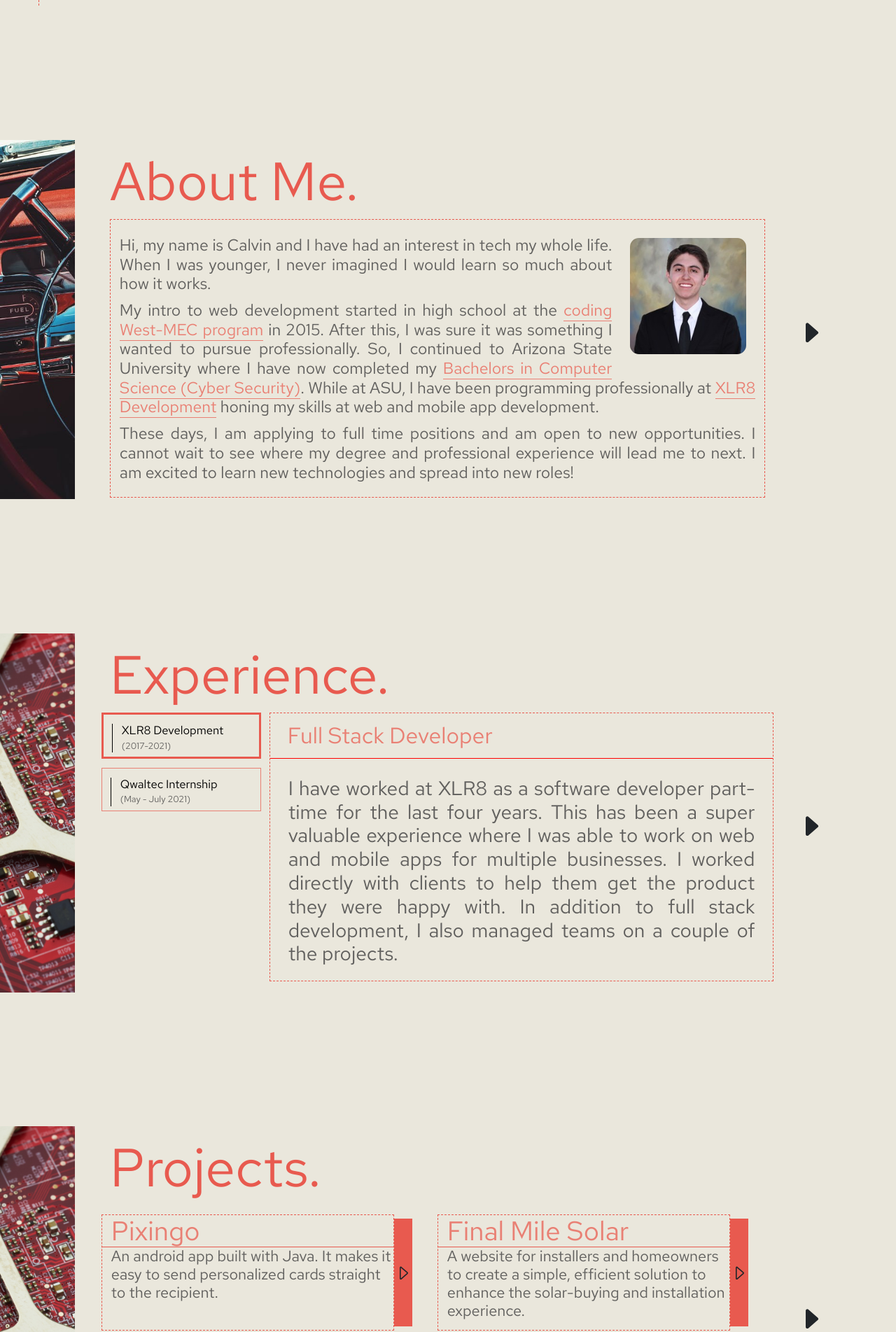
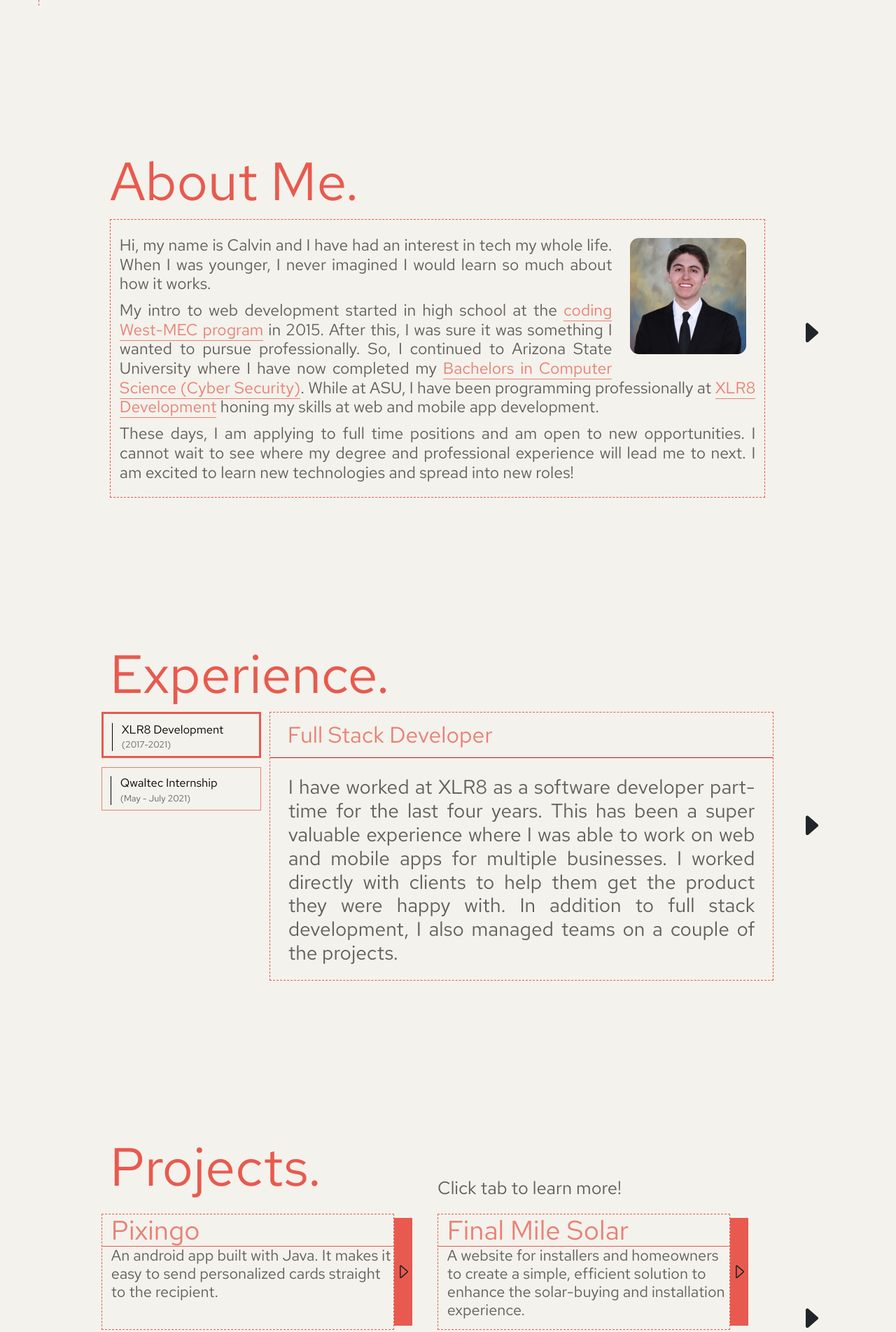
Before and after one commit to dev-calvin/portfolio-website, a Flask app: page / in a window 1280 px wide. Shown: the part 583-2486 px from the top of the page at 70% size. Run offline with Flask 2, Linux system fonts and the light colour scheme.

Commit message:
fixed stying bugs for projects section and made some color changes

```diff
--- a/static/base.css
+++ b/static/base.css
@@ -1,5 +1,6 @@
 :root {
-  --background-color: #EAE7DC;
+  /* --background-color: #EAE7DC; */
+  --background-color: #f4f2ec;
   --foreground-color: #D8C3A5;
   --text-color-muted: #8E8D8A;
   --text-color: #61605E;
--- a/templates/index.html
+++ b/templates/index.html
@@ -58,6 +58,10 @@
     margin:0;
     padding:0;
     overflow:hidden;
+  }
+
+  .side-img {
+    display: none;
   }
 
   .home-text {
@@ -233,6 +237,7 @@
     margin-top:1.5vw;
     padding-top:5vw;
     -webkit-transition: width .5s;
+    cursor: pointer;
   }
 
   .projects-panels-container:hover .projects-panel-tag{
@@ -259,12 +264,15 @@
 
   .projects-panels-body-container {
     max-height: 9.4vw;
-    overflow:scroll;
+    overflow-x: hidden;
+    overflow-y: hidden;
+    overflow: hidden;
   }
 
   .projects-panels-body-text {
     font-size: 1.7vw;
     padding-left:1vw;
+    margin:0;
   }
 
   /* Extra small devices (phones, 600px and down) */
@@ -292,12 +300,25 @@
     .projects-panels-body-text {
       font-size: 1.5vw;
     }
+
+    .section-arrow {
+      display: none;
+    }
   }
 
   /* Small devices (portrait tablets and large phones, 600px and up) */
   @media only screen and (min-width: 600px) {
     .home-text-container {
       margin-top:15.5vw;
+    }
+
+
+    .projects-panels-body-text {
+      font-size: 1.5vw;
+    }
+
+    .section-arrow {
+      display: none;
     }
   }
 
@@ -311,6 +332,14 @@
     }
     .home-text {
       width:70vw;
+    }
+
+    .projects-panels-body-text {
+      font-size: 1.7vw;
+    }
+
+    .section-arrow {
+      display: block;
     }
   }
 
@@ -374,7 +403,7 @@
     <div class="row about-me-container scroll-to-section" id="about-me-container">
       <!-- <div class="col-1" style="background-image:url({{url_for('static', filename='images/car.jpeg')}})"> -->
       <div class="col-1 side-img-container">
-          <img class="about-me-side-img" src="{{url_for('static', filename='images/car.jpeg')}}" alt="Photo of a cool car">
+          <img class="about-me-side-img side-img" src="{{url_for('static', filename='images/car.jpeg')}}" alt="Photo of a cool car">
       </div>
       <div class="col-9" style="margin-left: 3vw; margin-top:1vw;">
         <div class="row" id="about-me">
@@ -410,7 +439,7 @@
 
     <div class="row experience-container scroll-to-section" id="experience-container">
       <div class="col-1 side-img-container">
-        <img class="experience-img" src="{{url_for('static', filename='images/red_circuit.jpg')}}" alt="Photo of Calvin McClure">
+        <img class="experience-img side-img" src="{{url_for('static', filename='images/red_circuit.jpg')}}" alt="Photo of Calvin McClure">
       </div>
       <div class="col-9" style="margin-left: 3vw; margin-top:1vw;">
         <div class="row">
@@ -459,11 +488,18 @@
 
     <div class="row projects-container scroll-to-section" id="projects-container">
       <div class="col-1 side-img-container">
-        <img class="experience-img" src="{{url_for('static', filename='images/red_circuit.jpg')}}" alt="Photo of Calvin McClure">
+        <img class="experience-img side-img" src="{{url_for('static', filename='images/red_circuit.jpg')}}" alt="Photo of Calvin McClure">
       </div>
       <div class="col-9" style="margin-left: 3vw; margin-top:1vw;">
         <div class="row">
-          <h2 id="section-text">Projects.</h2>
+          <div class="row">
+            <div class="col">
+              <h2 id="section-text">Projects.</h2>
+            </div>
+            <div class="col" style="position: relative;">
+              <h5 style="position: absolute; bottom:0;">Click tab to learn more!</h5>
+            </div>
+          </div>
           <div class="col-6">
             <div class="row">
               <div class="row projects-panels-container">
@@ -473,7 +509,7 @@
                     <h5 class="projects-panels-body-text">An android app built with Java. It makes it easy to send personalized cards straight to the recipient.</h5>
                   </div>
                 </div>
-                <div class="col-1 projects-panel-tag">
+                <div class="col-1 projects-panel-tag" onclick="window.location='/pixingo';">
                   <svg class="projects-panel-tag-arrow" xmlns="http://www.w3.org/2000/svg" width="2vw" height="2vw" fill="currentColor" class="bi bi-caret-right" viewBox="0 0 16 16">
                     <path d="M6 12.796V3.204L11.481 8 6 12.796zm.659.753 5.48-4.796a1 1 0 0 0 0-1.506L6.66 2.451C6.011 1.885 5 2.345 5 3.204v9.592a1 1 0 0 0 1.659.753z"/>
                   </svg>
@@ -486,7 +522,7 @@
                     <h5 class="projects-panels-body-text">An education platform for ASU students (and others interested) to learn about, and practice, core cybersecurity concepts in a hands-on fashion.</h5>
                   </div>
                 </div>
-                <div class="col-1 projects-panel-tag">
+                <div class="col-1 projects-panel-tag" onclick="window.location='/pwn-college';">
                   <svg class="projects-panel-tag-arrow" xmlns="http://www.w3.org/2000/svg" width="2vw" height="2vw" fill="currentColor" class="bi bi-caret-right" viewBox="0 0 16 16">
                     <path d="M6 12.796V3.204L11.481 8 6 12.796zm.659.753 5.48-4.796a1 1 0 0 0 0-1.506L6.66 2.451C6.011 1.885 5 2.345 5 3.204v9.592a1 1 0 0 0 1.659.753z"/>
                   </svg>
@@ -503,7 +539,7 @@
                     <h5 class="projects-panels-body-text">A website for installers and homeowners to create a simple, efficient solution to enhance the solar-buying and installation experience.</h5>
                   </div>
                 </div>
-                <div class="col-1 projects-panel-tag">
+                <div class="col-1 projects-panel-tag"  onclick="window.location='/final-mile-solar';">
                   <svg class="projects-panel-tag-arrow" xmlns="http://www.w3.org/2000/svg" width="2vw" height="2vw" fill="currentColor" class="bi bi-caret-right" viewBox="0 0 16 16">
                     <path d="M6 12.796V3.204L11.481 8 6 12.796zm.659.753 5.48-4.796a1 1 0 0 0 0-1.506L6.66 2.451C6.011 1.885 5 2.345 5 3.204v9.592a1 1 0 0 0 1.659.753z"/>
                   </svg>
@@ -516,7 +552,7 @@
                     <h5 class="projects-panels-body-text">An android app built for tablet and tv sized devices with java. It supports doctors offices with staff location, communication, and data analytics.</h5>
                   </div>
                 </div>
-                <div class="col-1 projects-panel-tag">
+                <div class="col-1 projects-panel-tag" onclick="window.location='/synctimes';">
                   <svg class="projects-panel-tag-arrow" xmlns="http://www.w3.org/2000/svg" width="2vw" height="2vw" fill="currentColor" class="bi bi-caret-right" viewBox="0 0 16 16">
                     <path d="M6 12.796V3.204L11.481 8 6 12.796zm.659.753 5.48-4.796a1 1 0 0 0 0-1.506L6.66 2.451C6.011 1.885 5 2.345 5 3.204v9.592a1 1 0 0 0 1.659.753z"/>
                   </svg>
@@ -538,9 +574,9 @@
     </div>
 
 
-    <div class="row projects-container scroll-to-section" id="education-container">
+    <!-- <div class="row projects-container scroll-to-section" id="education-container">
       <div class="col-1" style="margin:0;padding:0;overflow:hidden;">
-        <img class="experience-img" src="{{url_for('static', filename='images/red_circuit.jpg')}}" alt="Photo of Calvin McClure">
+        <img class="experience-img side-img" src="{{url_for('static', filename='images/red_circuit.jpg')}}" alt="Photo of Calvin McClure">
       </div>
       <div class="col-9" style="margin-left: 3vw; margin-top:1vw;">
         <div class="row">
@@ -550,12 +586,14 @@
       </div>
       <div class="col-1" style="height:40vw;padding-top:20%;">
         <div style="text-align:center;height:100%;">
-          <svg xmlns="http://www.w3.org/2000/svg" width="3vw" height="3vw" fill="currentColor" class="bi bi-caret-right-fill" viewBox="0 0 16 16">
-            <path d="m12.14 8.753-5.482 4.796c-.646.566-1.658.106-1.658-.753V3.204a1 1 0 0 1 1.659-.753l5.48 4.796a1 1 0 0 1 0 1.506z"/>
-          </svg>
+          <a href="#contact-container" class="section-arrow">
+            <svg xmlns="http://www.w3.org/2000/svg" width="3vw" height="3vw" fill="currentColor" class="bi bi-caret-right-fill" viewBox="0 0 16 16">
+              <path d="m12.14 8.753-5.482 4.796c-.646.566-1.658.106-1.658-.753V3.204a1 1 0 0 1 1.659-.753l5.48 4.796a1 1 0 0 1 0 1.506z"/>
+            </svg>
+          </a>
         </div>
       </div>
-    </div>
+    </div> -->
 
 
   </div>
```
